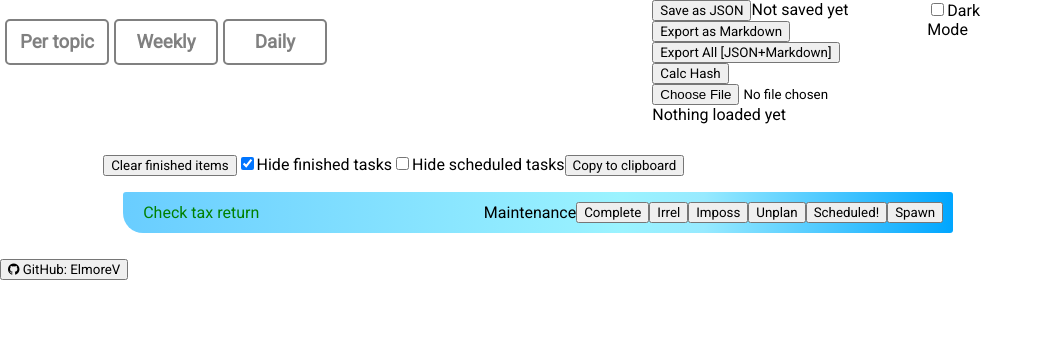
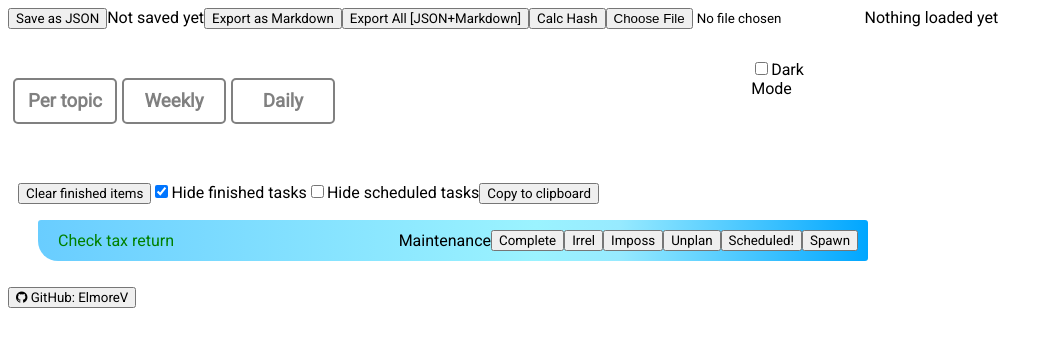
Before and after one commit to ElmoreV/TaskPlanner_javareact, a React (Create React App) app: page / in a window 1280 px wide. Both pictures are taken after a click on the element "Weekly". Shown: the top 346 px of the page, without its empty margins (0-1061 px from the left). Built offline with nearby package versions, Linux system fonts and the light colour scheme.

Commit message:
Update layout

```diff
--- a/src/index.css
+++ b/src/index.css
@@ -3,54 +3,63 @@
 
 * {
   font-family: 'Roboto', 'Gill Sans', 'Gill Sans MT', Calibri, 'Trebuchet MS', sans-serif;
-  /* border:solid 2px; */
+  /* border: solid 2px; */
+  /* padding: 0px; */
+  /* margin: 0px; */
+}
+
+
+
+html {
+  height: 100%;
+}
+
+
+#root,
+body {
+  min-height: 100%;
+  height: 100%;
+}
+
+.dark {
+  background-color: rgb(10, 20, 20);
+  color: white;
+  padding: 0px;
+  width: 100%;
+  height: 100%;
+}
+
+.light {
+  background-color: rgb(255, 255, 255);
+  color: black;
+  width: 100%;
+  height: 100%;
 }
 
 /*  ViewSelector + View*/
 .contents {
   display: grid;
   max-width: 1600px;
+  /* padding-left: 0px; */
   grid-template-columns: repeat(12, 1fr);
-  grid-auto-rows: minmax(30px, auto);
-  grid-column-gap: 20px;
-  grid-row-gap: 20px;
-}
-html{
-  height:100%;
-}
-
-#root,
-body{
-  margin:0px;
-  min-height: 100%;
-  height:100%;
-}
-.dark{
-  background-color: rgb(10,20,20);
-  color: white;
-  width: 100%;
-  height: 100%;
-}
-.light{
-  background-color: rgb(255, 255, 255);
-  color: black;
-  width: 100%;
-  height: 100%;
+  grid-auto-rows: minmax(20px, auto);
+  grid-column-gap: 10px;
+  grid-row-gap: 30px;
 }
 
 .task-list {
   max-width: 1000px;
   padding: 10px;
   grid-column: 1 / 13;
-  grid-row: 2/4;
+  grid-row: 3/5;
 }
 
 
 .planned-list {
   max-width: 1000px;
   padding: 10px;
-  grid-column: 2 / 13;
-  grid-row: 2/4;
+  grid-column: 1 / 13;
+  grid-row: 3/5;
 }
 
 ul {
@@ -61,7 +70,7 @@ ul {
 
 .view-select {
   grid-column: 1/8;
-  grid-row: 1/1;
+  grid-row: 2/2;
   color: gray;
 }
 
@@ -79,9 +88,13 @@ ul {
   box-shadow: 3px 5px 5px 0px;
 }
 
+.importExport {
+  grid-row: 1/1;
+  grid-column: 1/13;
+}
 
 
-/*Do not care about these*/
+
 .navbar {
   grid-row: 2/4;
   grid-column: 1/13;
```
